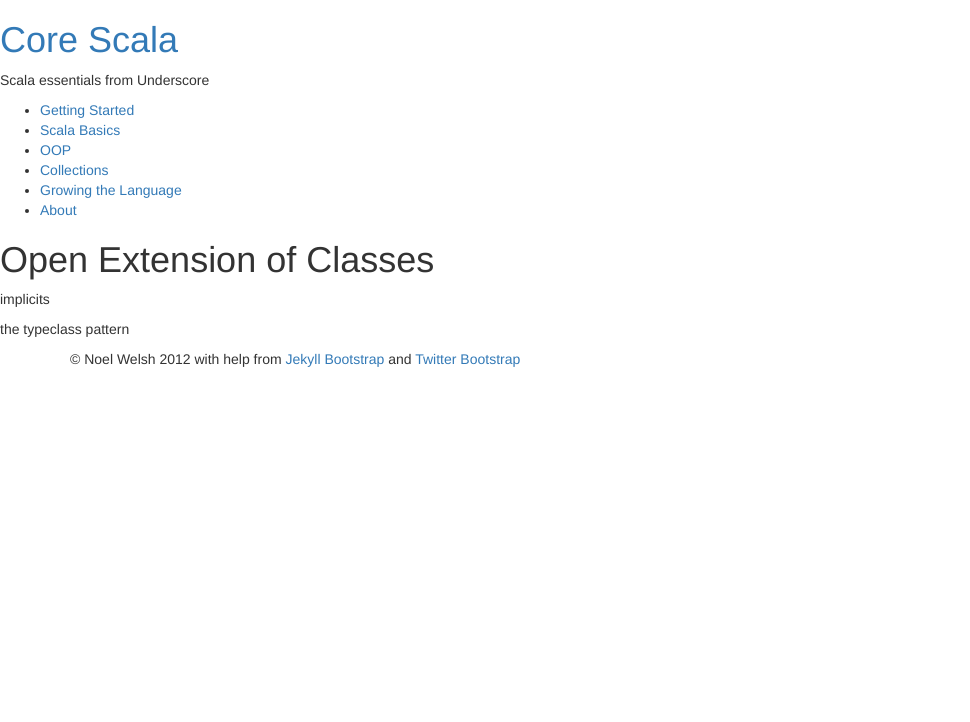
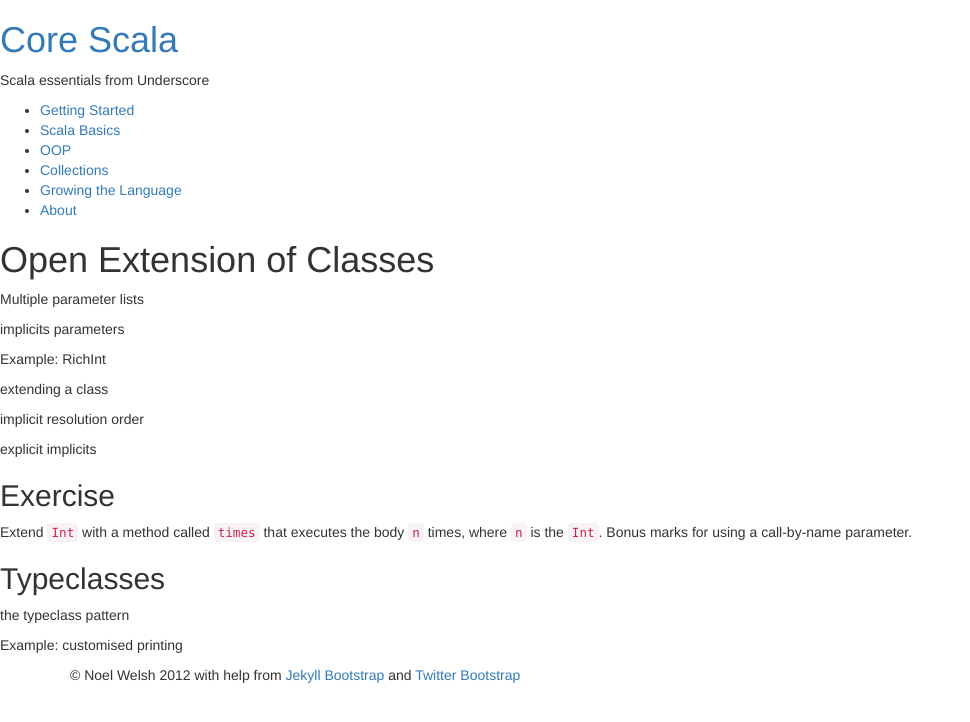
Before and after one commit to underscoreio/essential-scala, a Jekyll site: the page built from dsl/implicits.md, in a window 1280 px wide. Shown: the top 722 px of the page, without its empty margins (0-970 px from the left). Built offline with Jekyll 4.4.1, drawn with Linux system fonts in a browser that asks for light colours; nearby versions of some CDN libraries; library files that are not in the unit come from our copies.

Commit message:
Stub out content

```diff
--- a/dsl/implicits.md
+++ b/dsl/implicits.md
@@ -4,6 +4,27 @@ layout: page
 
 # Open Extension of Classes
 
-implicits
+Multiple parameter lists
+
+implicits parameters
+
+Example: RichInt
+
+extending a class
+
+implicit resolution order
+
+explicit implicits
+
+## Exercise
+
+Extend `Int` with a method called `times` that executes the body `n` times, where `n` is the `Int`. Bonus marks for using a call-by-name parameter.
+
+
+
+
+## Typeclasses
 
 the typeclass pattern
+
+Example: customised printing
```
Also changed, not shown: dsl/control.md (+11 -1 lines).
